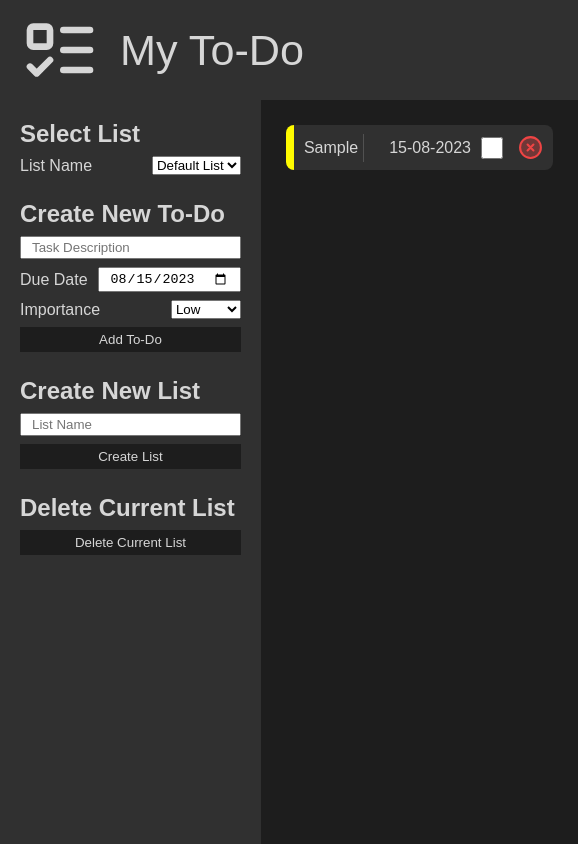
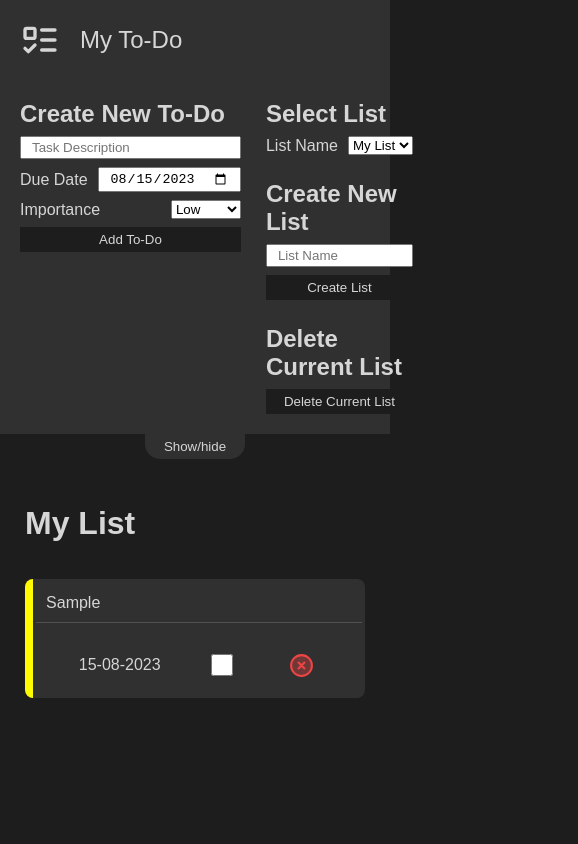
Before and after one commit to ZwierQ/todo-list, a website built with webpack: page src/index.html in a window 390 px wide. Both pictures are taken after typing "Sample" into the empty fields and a click on the button "Add To-Do". Shown: the whole page, 578 px wide, since content can reach past the window. Built offline with nearby package versions, Linux system fonts and the light colour scheme.

Commit message:
style: add style for mobile devices

```diff
--- a/src/components/TodoForm.js
+++ b/src/components/TodoForm.js
@@ -2,7 +2,10 @@ import { getMinDate } from "../libs/getMinDate";
 
 const TodoForm = (parentElement) => {
   const todoForm = document.createElement("div");
+  const displayForm = document.createElement("button");
+
   todoForm.classList.add("todo-form");
+  displayForm.classList.add("display-form");
 
   todoForm.innerHTML = `
     <div class="select-list">
@@ -45,7 +48,9 @@ const TodoForm = (parentElement) => {
     </div>
   `;
 
+  displayForm.textContent = "Show/hide";
   parentElement.appendChild(todoForm);
+  parentElement.appendChild(displayForm);
 };
 
 export default TodoForm;
--- a/src/index.css
+++ b/src/index.css
@@ -10,9 +10,23 @@ body {
   background-color: #1d1d1d;
 }
 
+#content {
+  height: 100vh;
+  color: #d6d6d6;
+  display: grid;
+  grid-template: 100px auto / 1fr 5fr;
+  grid-template-areas:
+    "heading heading"
+    "sidebar todos";
+}
+
 .todo-form input {
   width: 100%;
   padding: 2px 10px;
+}
+
+.display-form {
+  display: none;
 }
 
 dialog {
@@ -72,16 +86,6 @@ input[type="checkbox"] {
   height: 22px;
   accent-color: #ffa600;
   cursor: pointer;
-}
-
-#content {
-  height: 100vh;
-  color: #d6d6d6;
-  display: grid;
-  grid-template: 100px auto / 1fr 5fr;
-  grid-template-areas:
-    "heading heading"
-    "sidebar todos";
 }
 
 .heading {
@@ -193,3 +197,78 @@ input[type="checkbox"] {
   height: auto;
   cursor: pointer;
 }
+
+@media screen and (max-width: 800px) {
+  #content {
+    display: flex;
+    flex-direction: column;
+  }
+
+  .heading {
+    font-size: 1.5rem;
+  }
+
+  .logo {
+    width: 40px;
+    height: auto;
+  }
+
+  .todo-form {
+    display: grid;
+    grid-template-areas:
+      "createTodo selectList"
+      "createTodo createList"
+      "createTodo deleteList";
+  }
+
+  .create-todo {
+    grid-area: createTodo;
+  }
+
+  .select-list {
+    grid-area: selectList;
+  }
+
+  .create-list {
+    grid-area: createList;
+  }
+
+  .delete-list {
+    grid-area: deleteList;
+  }
+
+  .todo {
+    display: flex;
+    flex-direction: column;
+  }
+
+  .description {
+    width: 95%;
+    border-right: none;
+    border-bottom: #80808069 solid 1px;
+    padding: 10px;
+  }
+
+  .todo-info {
+    padding-bottom: 10px;
+    width: 100%;
+    justify-content: space-evenly;
+  }
+
+  .display-form {
+    display: block;
+    width: 100px;
+    background-color: #303030;
+    align-self: center;
+    border-bottom-right-radius: 15px;
+    border-bottom-left-radius: 15px;
+  }
+
+  dialog {
+    max-width: 350px;
+  }
+
+  .hidden {
+    display: none;
+  }
+}
--- a/src/libs/TodosController.js
+++ b/src/libs/TodosController.js
@@ -1,15 +1,17 @@
 import Todo from "./Todo";
 
 const TodosController = () => {
+  const defaultValue = [
+    {
+      name: "My List",
+      todos: [],
+    },
+  ];
+
   let todosLists =
     localStorage.getItem("myList") !== null
       ? JSON.parse(localStorage.getItem("myList"))
-      : [
-          {
-            name: "Default List",
-            todos: [],
-          },
-        ];
+      : defaultValue;
 
   const storeList = () => {
     const storedList = JSON.stringify(todosLists);
@@ -20,12 +22,19 @@ const TodosController = () => {
 
   const addList = (name) => {
     todosLists.push({ name: name, todos: [] });
+    storeList();
   };
 
   const deleteList = (listIndex) => {
     todosLists = todosLists.filter(
       (list) => todosLists.indexOf(list) !== parseInt(listIndex)
     );
+
+    if (todosLists.length === 0) {
+      localStorage.clear();
+      todosLists = defaultValue;
+    }
+    storeList();
   };
 
   const getTodos = (listIndex) =>
@@ -35,21 +44,23 @@ const TodosController = () => {
   const addTodo = (listIndex, description, importance, dueDate) => {
     const todo = new Todo(description, importance, dueDate);
     todosLists[listIndex].todos.push(todo);
+    storeList();
   };
 
   const deleteTodo = (listIndex, todoID) => {
     todosLists[listIndex].todos = todosLists[listIndex].todos.filter(
       (item) => todosLists[listIndex].todos.indexOf(item) !== parseInt(todoID)
     );
+    storeList();
   };
 
   const changeTodoState = (listIndex, todo) => {
     todosLists[listIndex].todos[todo].state =
       !todosLists[listIndex].todos[todo].state;
+    storeList();
   };
 
   return {
-    storeList,
     getList,
     addList,
     deleteList,
```
Also changed, not shown: dist/bundle.js, src/libs/ScreenController.js.
